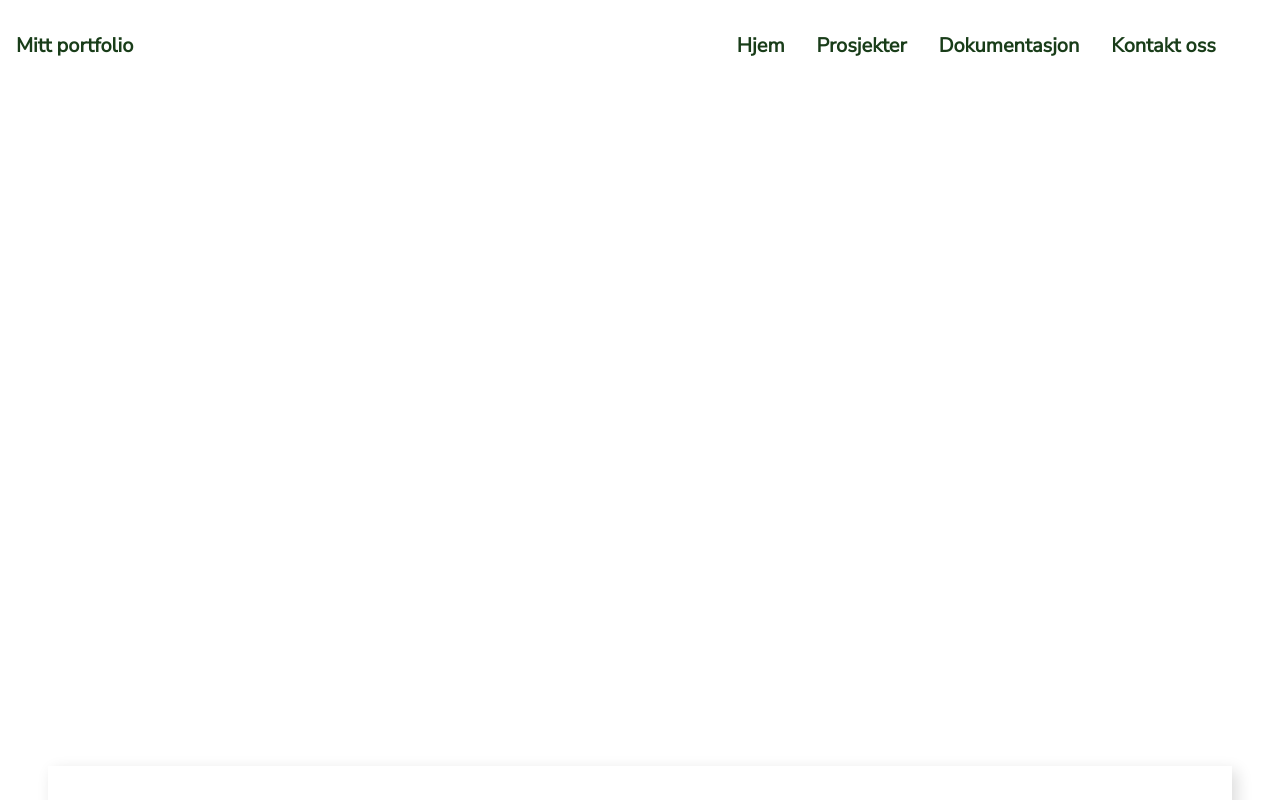
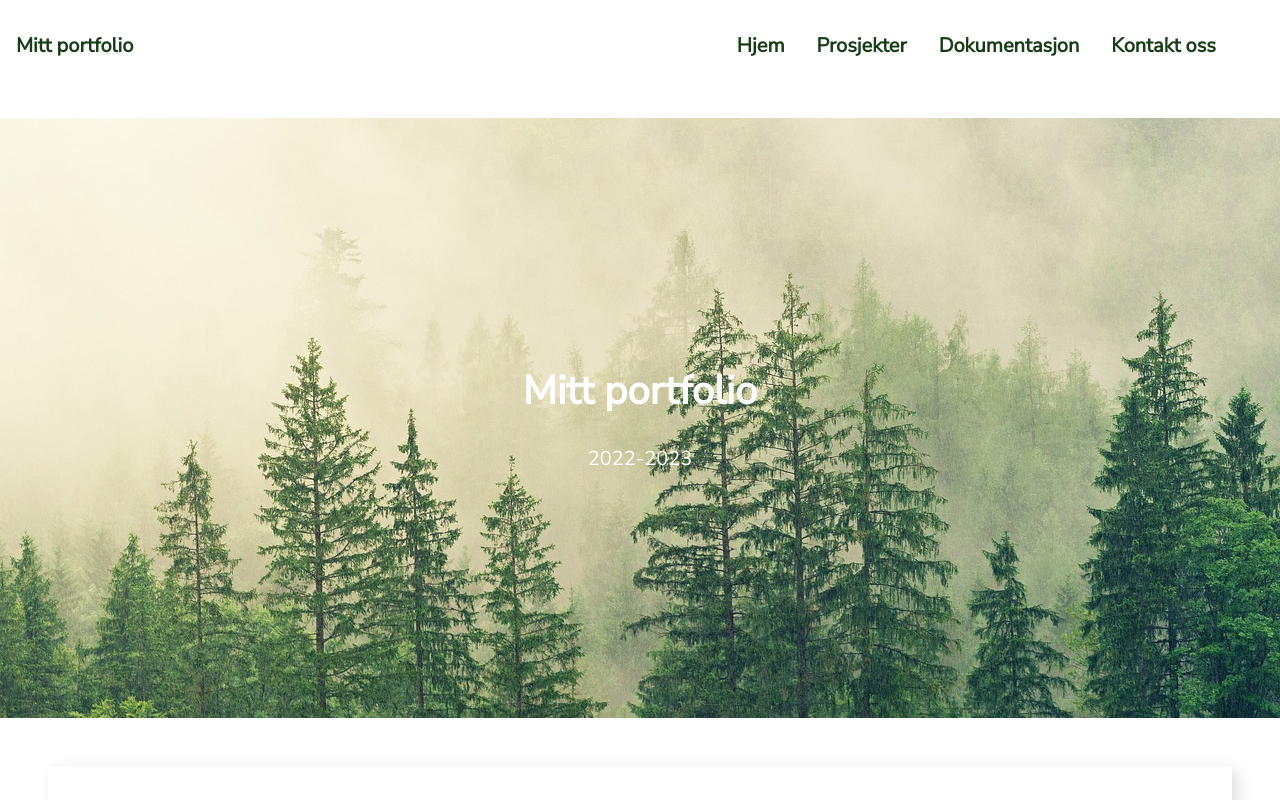
Before and after one commit to KarolineLia/KarolineLia.github.io, a plain HTML site: page index.html in a window 1280 px wide. Shown: the top 800 px of the page. Drawn offline with Linux system fonts and the light colour scheme.

Commit message:
Endret css

```diff
--- a/css/style.css
+++ b/css/style.css
@@ -55,7 +55,7 @@ nav a {
 }
 
 #banner-image {
-    background-image: url("bilder/forside.jpg");
+    background-image: url("../bilder/forside.jpg");
     display: block;
     width: 100%;
     margin: 0;
```
